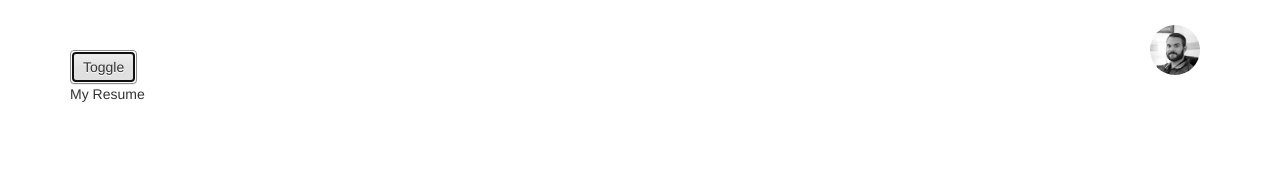
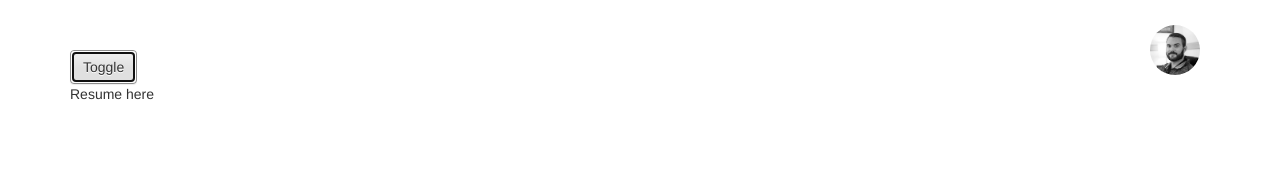
Before and after one commit to rameden/react-ameden-me, a React (Create React App) app: page / in a window 1280 px wide. Both pictures are taken after a click on the button "Toggle". Shown: the top 174 px of the page. Built offline with nearby package versions, Linux system fonts and the light colour scheme.

Commit message:
src/components resume

```diff
--- a/src/App.js
+++ b/src/App.js
@@ -1,12 +1,14 @@
+//Deps
 import React, { Component } from 'react';
 import PropTypes from 'prop-types';
 import ReactDOM from 'react-dom';
 import ReactSwap from 'react-swap';
 import {  Navbar, Nav, NavItem, Button, Modal, OverlayTrigger, Image } from 'react-bootstrap';
+//Custom Deps
+import ResumeImp from './components/resume';
 import logo from './media/logo.svg';
 import headshot from './media/headshot.jpg';
 import './App.css';
-var createReactClass = require('create-react-class');
 
 const Resume = (props) => {
   const { showResume } = props;
@@ -52,7 +54,7 @@ class Header extends React.Component {
           <a onClick={this.close.bind(this)}>X</a>
             <div className="modal-header uk-text-center">
               <Image src={headshot} circle width="100"/>
-              <h2 className="uk-margin-medium-top">Hi, Im Ryley.</h2>
+              [<h2 className="uk-margin-medium-top">Hi, Im Ryley.</h2>]
             </div>
           </Modal.Body>
 
@@ -65,7 +67,7 @@ class Header extends React.Component {
 class MyResume extends React.Component{
   render() {
     return(
-      <p>My Resume</p>
+      <ResumeImp />
     );
   }
 }
--- /dev/null
+++ b/src/components/resume.js
@@ -0,0 +1,19 @@
+//Deps
+import React, { Component } from 'react';
+import PropTypes from 'prop-types';
+import ReactDOM from 'react-dom';
+import ReactSwap from 'react-swap';
+import {  Navbar, Nav, NavItem, Button, Modal, OverlayTrigger, Image } from 'react-bootstrap';
+
+
+class Resume extends Component{
+    render(){
+        return (
+            <div>
+                Resume here
+            </div>
+        )
+    }
+}
+
+export default Resume;
```
